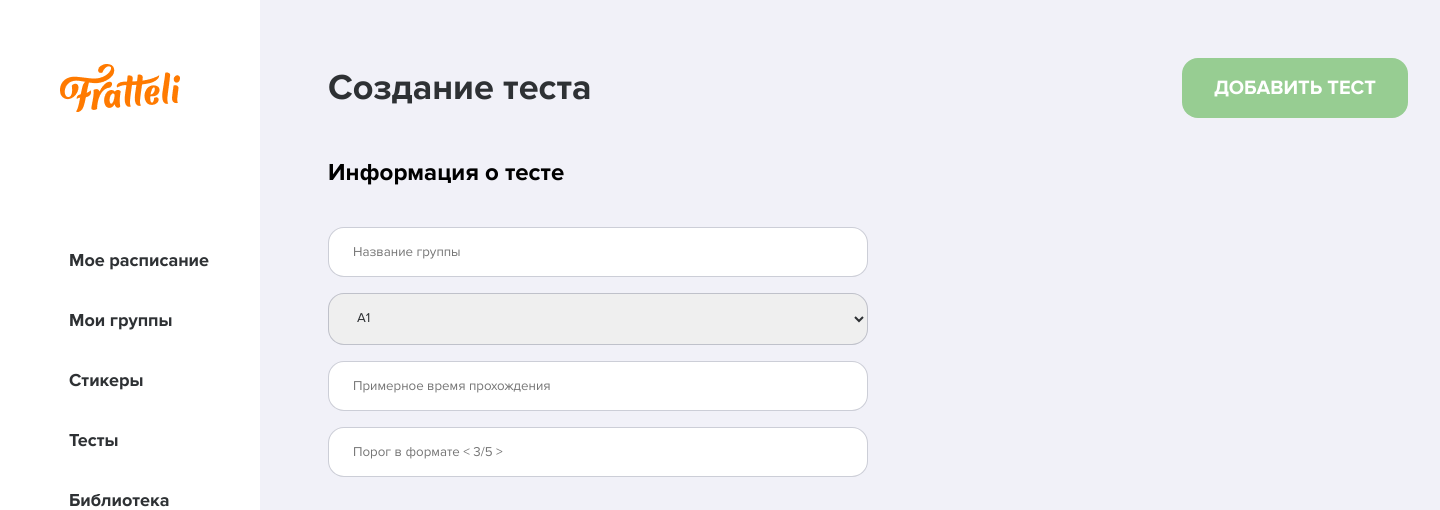
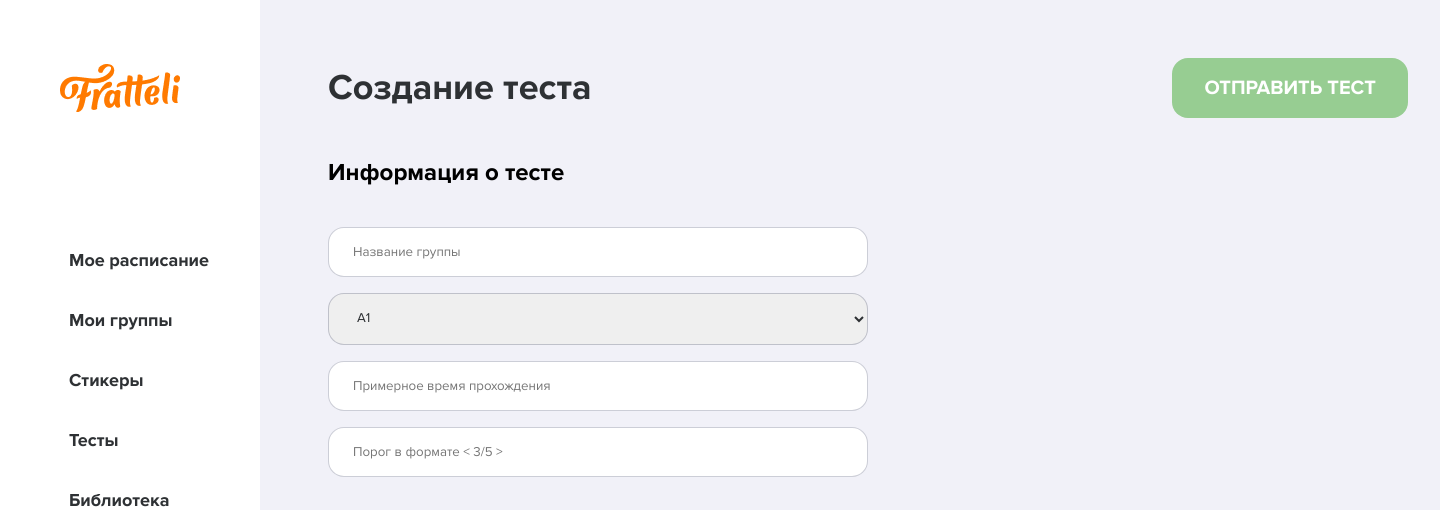
Before and after one commit to vilenskayaa/fratteli, a PHP site: page /web/quiz-add.php in a window 1440 px wide. Shown: the top 510 px of the page. Run offline with PHP 8.4, Linux system fonts and the light colour scheme; some libraries are stand-ins or nearby versions.

Commit message:
quiz app btn

```diff
--- a/web/quiz-add.php
+++ b/web/quiz-add.php
@@ -31,7 +31,7 @@ $page_title = "Создание теста"
       </div>
       <div class="head__nav">
         <div class="btn" data-add>
-          Добавить тест
+          Отправить тест
         </div>
       </div>
     </div>
```
